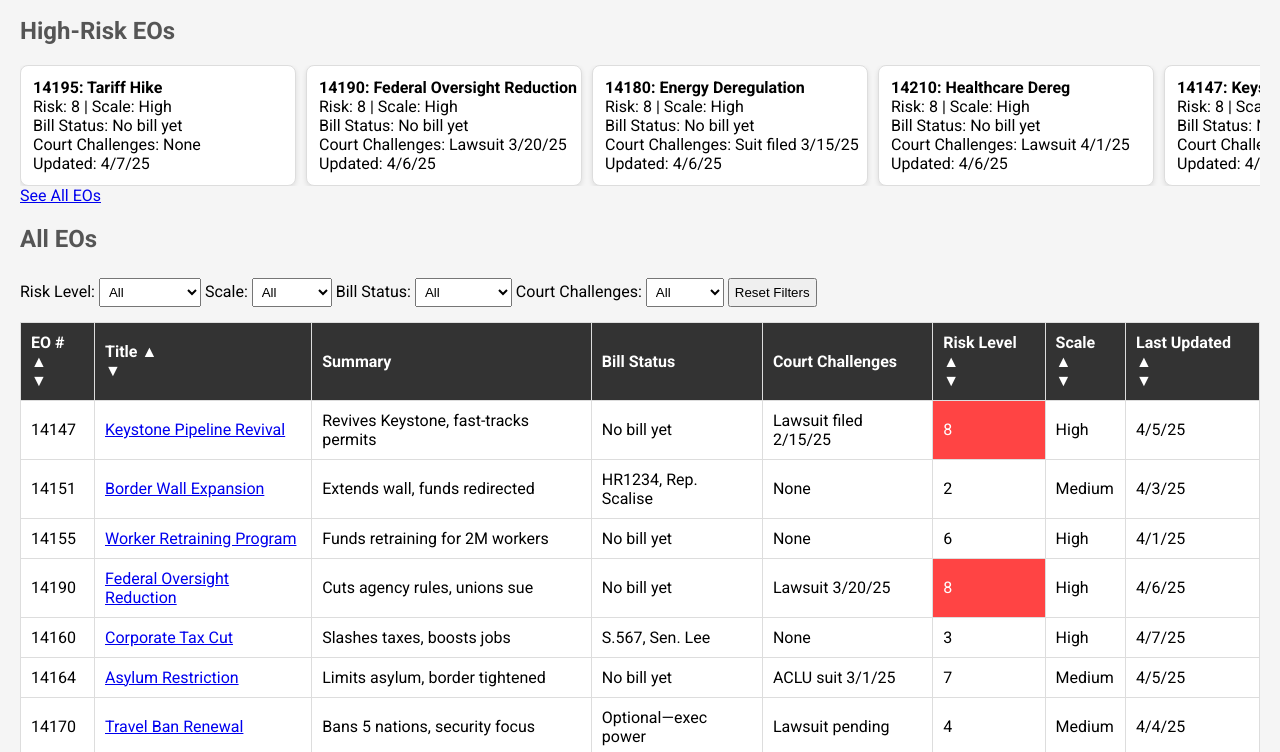
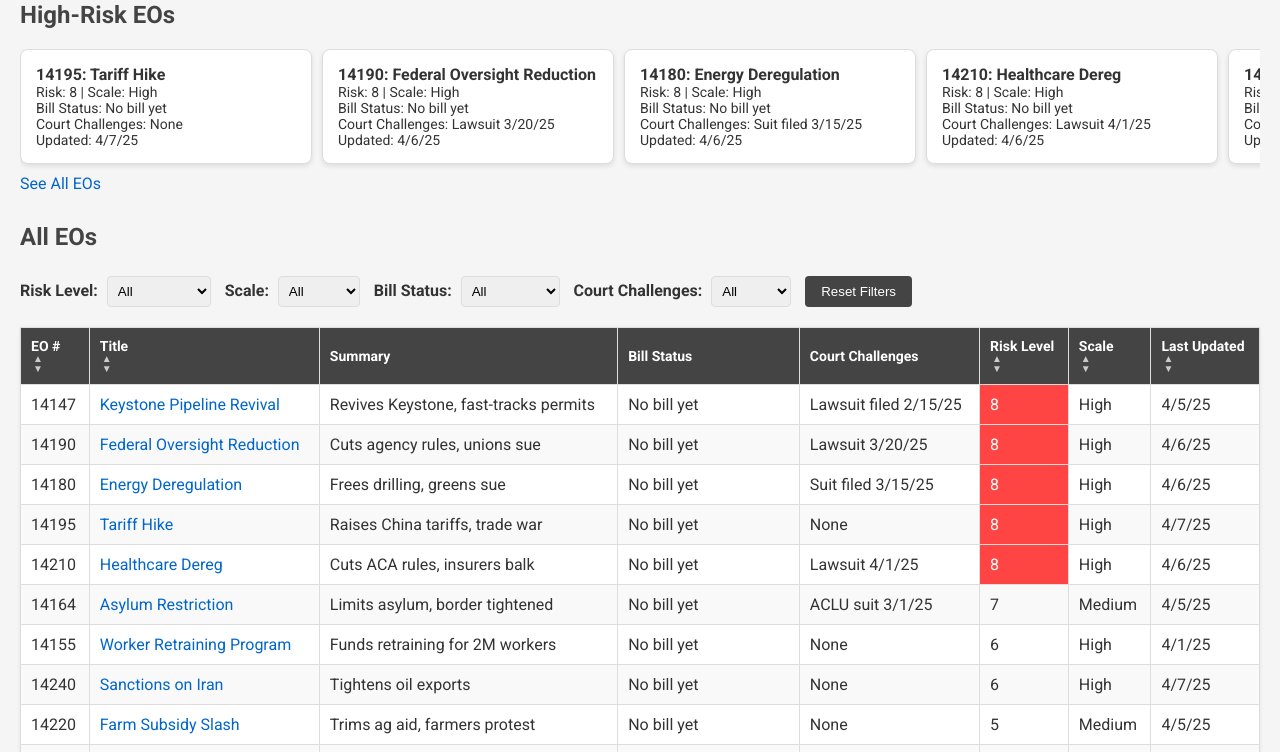
Before and after one commit to eotracker/EOTracker, a plain HTML site: page index.html in a window 1280 px wide. Shown: the part 103-855 px from the top of the page. Drawn offline with Linux system fonts and the light colour scheme.

Commit message:
Add files via upload
Update to current naming

```diff
--- a/data.js
+++ b/data.js
@@ -1,17 +1,17 @@
 const eos = [
-    { eo: "14147", title: "Keystone Pipeline Revival", summary: "Revives Keystone, fast-tracks permits", legislative: "No bill yet", judicial: "Lawsuit filed 2/15/25", urgency: 8, impact: "High", last_updated: "4/5/25" }, // U: 4+2+2, I: Long >10 yrs
-    { eo: "14151", title: "Border Wall Expansion", summary: "Extends wall, funds redirected", legislative: "HR1234, Rep. Scalise", judicial: "None", urgency: 2, impact: "Medium", last_updated: "4/3/25" }, // U: 1+0+1, I: Pop 100K-1M
-    { eo: "14155", title: "Worker Retraining Program", summary: "Funds retraining for 2M workers", legislative: "No bill yet", judicial: "None", urgency: 6, impact: "High", last_updated: "4/1/25" }, // U: 4+0+2, I: Pop >1M
-    { eo: "14190", title: "Federal Oversight Reduction", summary: "Cuts agency rules, unions sue", legislative: "No bill yet", judicial: "Lawsuit 3/20/25", urgency: 8, impact: "High", last_updated: "4/6/25" }, // U: 4+2+2, I: Econ >$10B
-    { eo: "14160", title: "Corporate Tax Cut", summary: "Slashes taxes, boosts jobs", legislative: "S.567, Sen. Lee", judicial: "None", urgency: 3, impact: "High", last_updated: "4/7/25" }, // U: 1+0+2, I: Econ >$10B
-    { eo: "14164", title: "Asylum Restriction", summary: "Limits asylum, border tightened", legislative: "No bill yet", judicial: "ACLU suit 3/1/25", urgency: 7, impact: "Medium", last_updated: "4/5/25" }, // U: 4+2+1, I: Pop 100K-1M
-    { eo: "14170", title: "Travel Ban Renewal", summary: "Bans 5 nations, security focus", legislative: "Optional—exec power", judicial: "Lawsuit pending", urgency: 4, impact: "Medium", last_updated: "4/4/25" }, // U: 2+2+0, I: Long 2-10 yrs
-    { eo: "14180", title: "Energy Deregulation", summary: "Frees drilling, greens sue", legislative: "No bill yet", judicial: "Suit filed 3/15/25", urgency: 8, impact: "High", last_updated: "4/6/25" }, // U: 4+2+2, I: Econ >$10B
-    { eo: "14185", title: "School Choice Push", summary: "Vouchers expanded, states opt", legislative: "HR890, Rep. Jordan", judicial: "None", urgency: 2, impact: "Medium", last_updated: "4/2/25" }, // U: 1+0+1, I: Long 2-10 yrs
-    { eo: "14195", title: "Tariff Hike", summary: "Raises China tariffs, trade war", legislative: "No bill yet", judicial: "None", urgency: 8, impact: "High", last_updated: "4/7/25" }, // U: 4+0+2, I: Econ >$10B — FIXED
-    { eo: "14200", title: "Military Funding Boost", summary: "Increases defense budget", legislative: "S.999, Sen. Cruz", judicial: "None", urgency: 2, impact: "Medium", last_updated: "4/3/25" }, // U: 1+0+1, I: Econ $1B-$10B
-    { eo: "14210", title: "Healthcare Dereg", summary: "Cuts ACA rules, insurers balk", legislative: "No bill yet", judicial: "Lawsuit 4/1/25", urgency: 8, impact: "High", last_updated: "4/6/25" }, // U: 4+2+2, I: Pop >1M
-    { eo: "14220", title: "Farm Subsidy Slash", summary: "Trims ag aid, farmers protest", legislative: "No bill yet", judicial: "None", urgency: 5, impact: "Medium", last_updated: "4/5/25" }, // U: 4+0+1, I: Pop 100K-1M
-    { eo: "14230", title: "Cybersecurity Mandate", summary: "Forces agency upgrades", legislative: "HR2000, Rep. Gaetz", judicial: "None", urgency: 2, impact: "Low", last_updated: "4/4/25" }, // U: 1+0+1, I: Econ <$1B
-    { eo: "14240", title: "Sanctions on Iran", summary: "Tightens oil exports", legislative: "No bill yet", judicial: "None", urgency: 6, impact: "High", last_updated: "4/7/25" } // U: 4+0+2, I: Econ >$10B
+    { eo: "14147", title: "Keystone Pipeline Revival", summary: "Revives Keystone, fast-tracks permits", legislative: "No bill yet", judicial: "Lawsuit filed 2/15/25", urgency: 8, impact: "High", last_updated: "4/5/25" },
+    { eo: "14151", title: "Border Wall Expansion", summary: "Extends wall, funds redirected", legislative: "HR1234, Rep. Scalise", judicial: "None", urgency: 2, impact: "Medium", last_updated: "4/3/25" },
+    { eo: "14155", title: "Worker Retraining Program", summary: "Funds retraining for 2M workers", legislative: "No bill yet", judicial: "None", urgency: 6, impact: "High", last_updated: "4/1/25" },
+    { eo: "14190", title: "Federal Oversight Reduction", summary: "Cuts agency rules, unions sue", legislative: "No bill yet", judicial: "Lawsuit 3/20/25", urgency: 8, impact: "High", last_updated: "4/6/25" },
+    { eo: "14160", title: "Corporate Tax Cut", summary: "Slashes taxes, boosts jobs", legislative: "S.567, Sen. Lee", judicial: "None", urgency: 3, impact: "High", last_updated: "4/7/25" },
+    { eo: "14164", title: "Asylum Restriction", summary: "Limits asylum, border tightened", legislative: "No bill yet", judicial: "ACLU suit 3/1/25", urgency: 7, impact: "Medium", last_updated: "4/5/25" },
+    { eo: "14170", title: "Travel Ban Renewal", summary: "Bans 5 nations, security focus", legislative: "Optional—exec power", judicial: "Lawsuit pending", urgency: 4, impact: "Medium", last_updated: "4/4/25" },
+    { eo: "14180", title: "Energy Deregulation", summary: "Frees drilling, greens sue", legislative: "No bill yet", judicial: "Suit filed 3/15/25", urgency: 8, impact: "High", last_updated: "4/6/25" },
+    { eo: "14185", title: "School Choice Push", summary: "Vouchers expanded, states opt", legislative: "HR890, Rep. Jordan", judicial: "None", urgency: 2, impact: "Medium", last_updated: "4/2/25" },
+    { eo: "14195", title: "Tariff Hike", summary: "Raises China tariffs, trade war", legislative: "No bill yet", judicial: "None", urgency: 8, impact: "High", last_updated: "4/7/25" },
+    { eo: "14200", title: "Military Funding Boost", summary: "Increases defense budget", legislative: "S.999, Sen. Cruz", judicial: "None", urgency: 2, impact: "Medium", last_updated: "4/3/25" },
+    { eo: "14210", title: "Healthcare Dereg", summary: "Cuts ACA rules, insurers balk", legislative: "No bill yet", judicial: "Lawsuit 4/1/25", urgency: 8, impact: "High", last_updated: "4/6/25" },
+    { eo: "14220", title: "Farm Subsidy Slash", summary: "Trims ag aid, farmers protest", legislative: "No bill yet", judicial: "None", urgency: 5, impact: "Medium", last_updated: "4/5/25" },
+    { eo: "14230", title: "Cybersecurity Mandate", summary: "Forces agency upgrades", legislative: "HR2000, Rep. Gaetz", judicial: "None", urgency: 2, impact: "Low", last_updated: "4/4/25" },
+    { eo: "14240", title: "Sanctions on Iran", summary: "Tightens oil exports", legislative: "No bill yet", judicial: "None", urgency: 6, impact: "High", last_updated: "4/7/25" }
 ];
--- a/script.js
+++ b/script.js
@@ -1,7 +1,7 @@
-// Full Table
 function loadFullTable() {
     const tbody = document.getElementById("eo-body");
-    eos.forEach(eo => {
+    const sortedEos = eos.slice().sort((a, b) => b.urgency - a.urgency);
+    sortedEos.forEach(eo => {
         const scaleFactors = `Pop: ${eo.impact === "High" ? ">1M" : eo.impact === "Medium" ? "100K-1M" : "<100K"}, Econ: ${eo.impact === "High" ? ">$10B" : eo.impact === "Medium" ? "$1B-$10B" : "<$1B"}, Long: ${eo.impact === "High" ? ">10 yrs" : eo.impact === "Medium" ? "2-10 yrs" : "<2 yrs"}`;
         const row = document.createElement("tr");
         row.innerHTML = `
@@ -18,7 +18,6 @@ function loadFullTable() {
     });
 }
 
-// Staffer Swipe
 function loadStafferTable() {
     const container = document.getElementById("swipe-container");
     const redEos = eos.filter(eo => eo.urgency >= 8)
@@ -38,7 +37,6 @@ function loadStafferTable() {
     });
 }
 
-// Popup
 function showPopup(type, eo, val1, val2) {
     let popup = document.getElementById("popup");
     if (!popup) {
@@ -64,8 +62,7 @@ function hidePopup() {
     if (popup) popup.style.display = "none";
 }
 
-// Sort
-let sortDirection = [1, 1, 1, 1, 1, 1, 1, 1];
+let sortDirection = [1, 1, 1, 1, 1, -1, 1, 1]; // Risk (col 5) defaults descending
 
 function sortTable(col) {
     const tbody = document.getElementById("eo-body");
@@ -89,10 +86,11 @@ function sortTable(col) {
     });
 
     sortDirection[col] = -sortDirection[col];
+    const arrow = sortDirection[col] === 1 ? '▲<br>▼' : '▼<br>▲';
+    document.querySelectorAll('th')[col].querySelector('.sort-arrow').innerHTML = arrow;
     rows.forEach(row => tbody.appendChild(row));
 }
 
-// Filter
 function applyFilters() {
     const urgencyFilter = document.getElementById("urgency-filter").value;
     const impactFilter = document.getElementById("impact-filter").value;
@@ -121,7 +119,6 @@ function applyFilters() {
     });
 }
 
-// Reset Filters
 function resetFilters() {
     document.getElementById("urgency-filter").value = "";
     document.getElementById("impact-filter").value = "";
@@ -130,14 +127,12 @@ function resetFilters() {
     applyFilters();
 }
 
-// Bind filters and reset
 document.getElementById("urgency-filter").addEventListener("change", applyFilters);
 document.getElementById("impact-filter").addEventListener("change", applyFilters);
 document.getElementById("legislative-filter").addEventListener("change", applyFilters);
 document.getElementById("judicial-filter").addEventListener("change", applyFilters);
 document.getElementById("reset-filters").addEventListener("click", resetFilters);
 
-// Load
 loadFullTable();
 loadStafferTable();
 applyFilters();
--- a/styles.css
+++ b/styles.css
@@ -1,15 +1,76 @@
-body { font-family: 'Roboto', Arial, sans-serif; margin: 20px; background: #f5f5f5; }
-h1 { text-align: center; color: #333; }
-h2 { color: #555; }
-table { width: 100%; border-collapse: collapse; margin-top: 10px; background: #fff; }
+body {
+    font-family: 'Roboto', Arial, sans-serif;
+    margin: 0;
+    padding: 20px;
+    background: #f5f5f5;
+    color: #333;
+}
+header { text-align: center; margin-bottom: 20px; }
+h1 { font-size: 32px; color: #444; margin: 0; }
+header p { font-size: 18px; color: #666; margin: 5px 0 0; }
+h2 { font-size: 24px; color: #444; margin-top: 20px; }
+h3 { font-size: 20px; color: #444; margin-top: 30px; }
+a { color: #0066cc; text-decoration: none; }
+a:hover { text-decoration: underline; }
+
+/* Sections */
+section { margin-bottom: 30px; }
+
+/* Filters */
+.filters { margin-bottom: 15px; }
+.filters label { margin-right: 5px; font-weight: 700; }
+select { padding: 6px; margin: 5px 10px 5px 0; border: 1px solid #ddd; border-radius: 4px; }
+button {
+    padding: 8px 16px;
+    background: #444;
+    color: #fff;
+    border: none;
+    border-radius: 4px;
+    cursor: pointer;
+}
+button:hover { background: #666; }
+
+/* Table */
+table { width: 100%; border-collapse: collapse; background: #fff; box-shadow: 0 1px 3px rgba(0,0,0,0.1); }
 th, td { border: 1px solid #ddd; padding: 10px; text-align: left; }
-th { background: #333; color: #fff; cursor: pointer; }
+th { background: #444; color: #fff; cursor: pointer; position: relative; font-size: 14px; }
+td { font-size: 16px; }
+tbody tr:nth-child(even) { background: #f9f9f9; }
+tbody tr:hover { background: #eee; cursor: pointer; }
 .red { background: #ff4444; color: #fff; }
-select, button { padding: 5px; margin: 5px 0; }
+.sort-arrow {
+    display: block;
+    font-size: 10px;
+    line-height: 1;
+    color: #ccc;
+    margin-left: 2px;
+}
+th:hover .sort-arrow { color: #fff; }
 
 /* Staffer Swipe */
-#swipe-container { overflow-x: auto; white-space: nowrap; margin-top: 10px; }
-.card { display: inline-block; width: 250px; border: 1px solid #ddd; padding: 12px; margin-right: 10px; background: #fff; border-radius: 8px; box-shadow: 0 2px 5px rgba(0,0,0,0.1); }
+#swipe-container {
+    overflow-x: auto;
+    white-space: nowrap;
+    margin-top: 10px;
+    padding-bottom: 10px;
+}
+.card {
+    display: inline-block;
+    width: 260px;
+    border: 1px solid #ddd;
+    padding: 15px;
+    margin-right: 10px;
+    background: #fff;
+    border-radius: 8px;
+    box-shadow: 0 2px 5px rgba(0,0,0,0.1);
+    font-size: 14px;
+}
+.card strong { font-size: 16px; font-weight: 700; }
+
+/* Footer */
+footer { font-size: 14px; color: #666; margin-top: 40px; padding-top: 20px; border-top: 1px solid #ddd; }
+footer p { margin: 5px 0; }
+footer em { font-style: italic; }
 
 /* Popup */
 #popup {
@@ -19,27 +80,21 @@ select, button { padding: 5px; margin: 5px 0; }
     transform: translate(-50%, -50%);
     background: #fff;
     border: 1px solid #ddd;
-    padding: 15px;
-    box-shadow: 0 0 10px rgba(0,0,0,0.3);
+    padding: 20px;
+    box-shadow: 0 0 15px rgba(0,0,0,0.2);
     z-index: 1000;
     display: none;
     border-radius: 5px;
+    animation: fadeIn 0.2s;
 }
-#popup button {
-    margin-top: 10px;
-    padding: 5px 10px;
-    background: #333;
-    color: #fff;
-    border: none;
-    cursor: pointer;
-}
-#popup button:hover { background: #555; }
+#popup button { margin-top: 15px; }
+@keyframes fadeIn { from { opacity: 0; } to { opacity: 1; } }
 
 /* Mobile */
 @media (max-width: 600px) {
-    #full-table { display: block; } /* Show Full Table below Staffer */
+    #full-table { display: block; }
     #staffer-table { display: block; }
-    select { display: block; width: 100%; }
-    #reset-filters { display: block; width: 100%; }
-    table { font-size: 14px; } /* Shrink text for readability */
+    .filters { text-align: center; }
+    select, button { display: block; width: 100%; margin: 5px 0; }
+    table { font-size: 14px; }
 }
```
